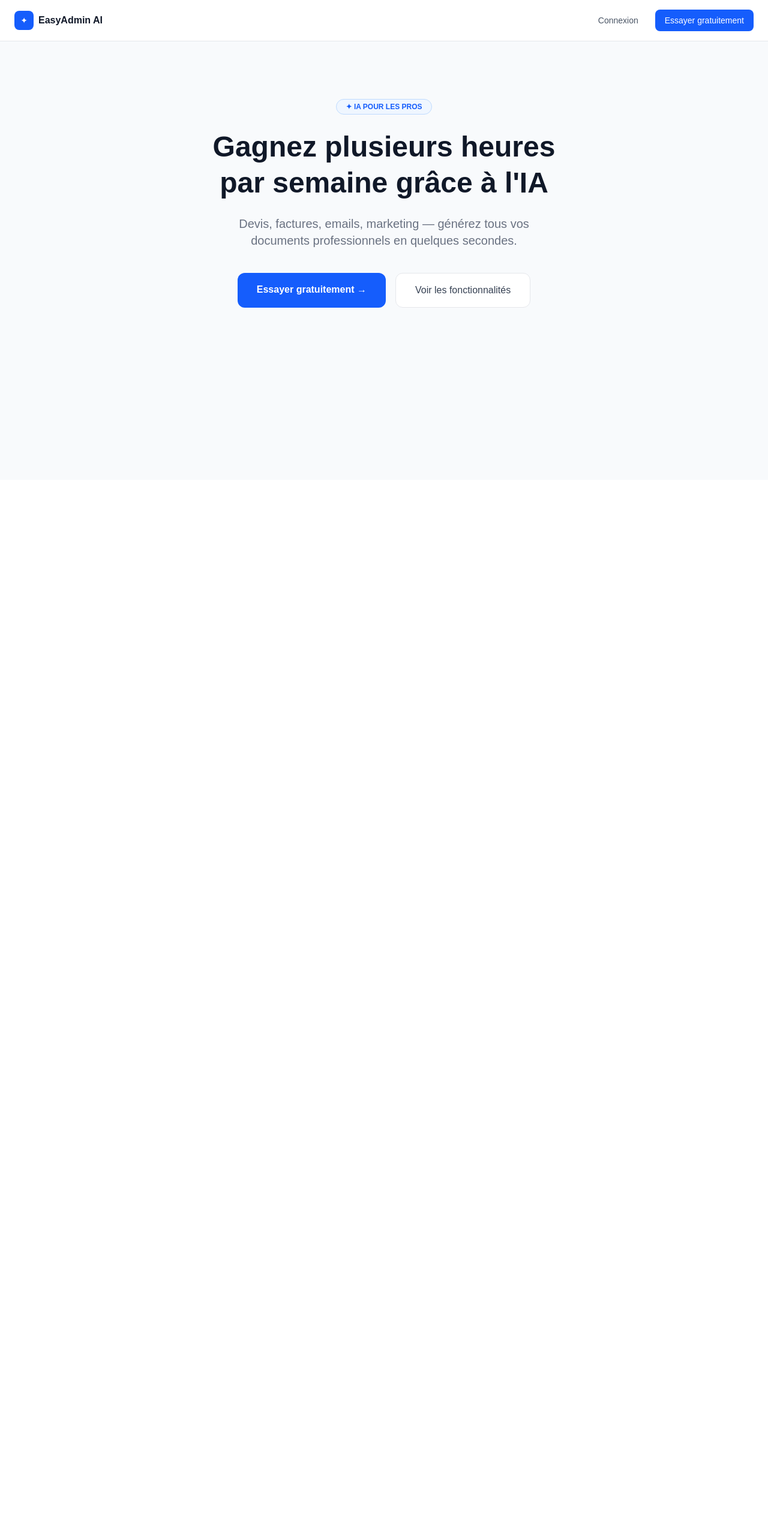
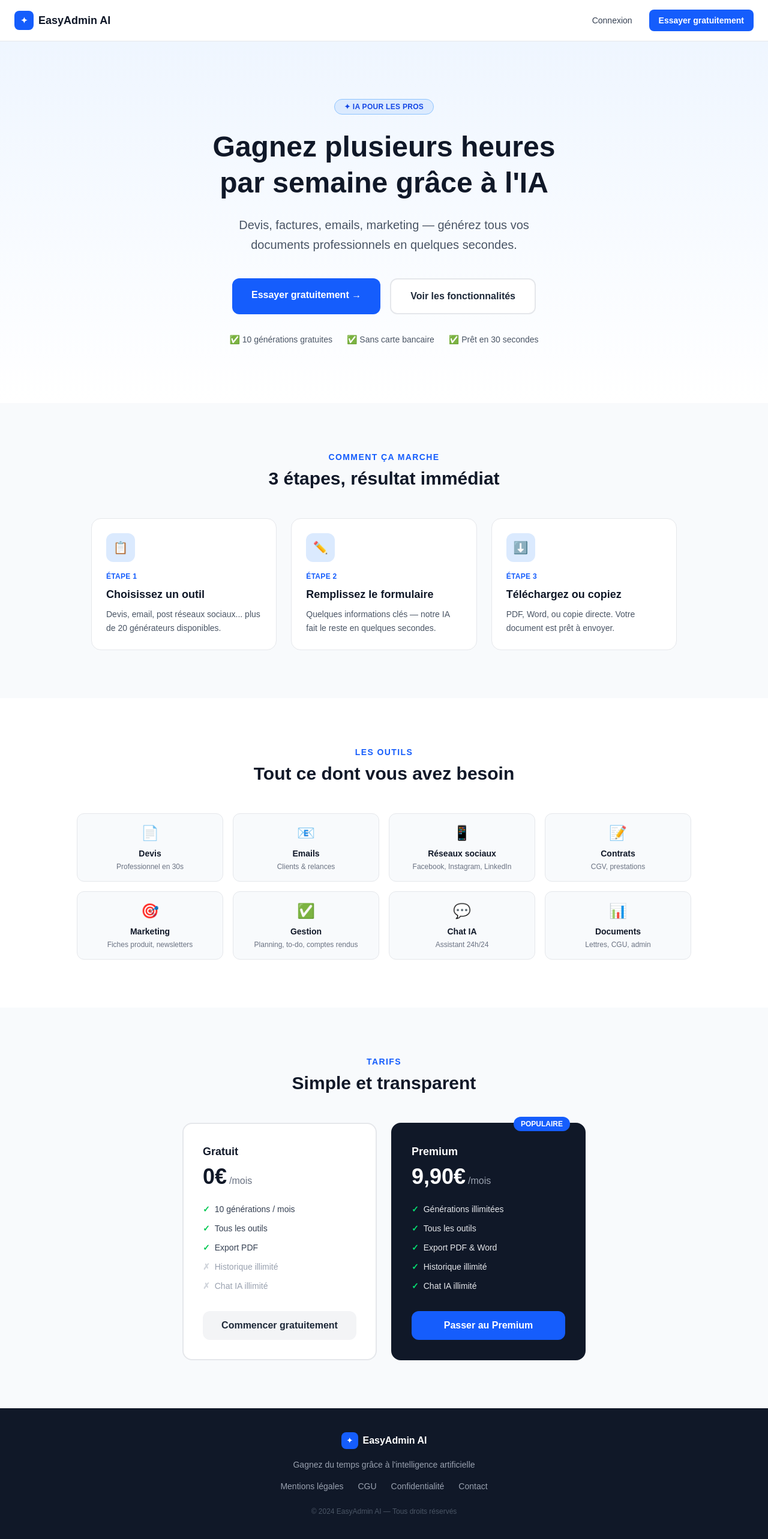
Before and after one commit to 4pnhds49yb-cmyk/easyadmin-ai, a Next.js app: page / in a window 1280 px wide. Shown: the whole page at 60% size. Before the commit the page ends 800 px from the top, so only its background shows below. Built offline with nearby package versions, Linux system fonts and the light colour scheme.

Commit message:
Nouvelle page d'accueil complète

```diff
--- a/src/app/page.tsx
+++ b/src/app/page.tsx
@@ -1,40 +1,168 @@
 export default function Home() {
   return (
     <main className="min-h-screen bg-[#F8FAFC]">
+
       {/* Nav */}
       <nav className="bg-white border-b border-gray-200 px-6 py-4 flex items-center justify-between">
         <div className="flex items-center gap-2">
           <div className="w-8 h-8 bg-blue-600 rounded-lg flex items-center justify-center">
-            <span className="text-white text-sm">✦</span>
+            <span className="text-white text-sm font-bold">✦</span>
           </div>
-          <span className="font-bold text-gray-900">EasyAdmin AI</span>
+          <span className="font-bold text-gray-900 text-lg">EasyAdmin AI</span>
         </div>
         <div className="flex gap-3">
-          <a href="#" className="text-sm text-gray-600 px-4 py-2 rounded-lg hover:bg-gray-100">Connexion</a>
-          <a href="#" className="text-sm bg-blue-600 text-white px-4 py-2 rounded-lg hover:bg-blue-700">Essayer gratuitement</a>
+          <a href="#" className="text-sm text-gray-700 font-medium px-4 py-2 rounded-lg hover:bg-gray-100">Connexion</a>
+          <a href="#" className="text-sm bg-blue-600 text-white font-semibold px-4 py-2 rounded-lg hover:bg-blue-700">Essayer gratuitement</a>
         </div>
       </nav>
 
       {/* Hero */}
-      <section className="text-center py-24 px-6">
-        <div className="inline-flex items-center gap-2 bg-blue-50 border border-blue-200 rounded-full px-4 py-1 mb-6">
-          <span className="text-blue-600 text-xs font-semibold">✦ IA POUR LES PROS</span>
+      <section className="text-center py-24 px-6 bg-gradient-to-b from-blue-50 to-white">
+        <div className="inline-flex items-center gap-2 bg-blue-100 border border-blue-300 rounded-full px-4 py-1 mb-6">
+          <span className="text-blue-700 text-xs font-bold tracking-wide">✦ IA POUR LES PROS</span>
         </div>
         <h1 className="text-5xl font-bold text-gray-900 mb-6 leading-tight">
           Gagnez plusieurs heures<br />par semaine grâce à l'IA
         </h1>
-        <p className="text-xl text-gray-500 mb-10 max-w-xl mx-auto">
+        <p className="text-xl text-gray-600 mb-10 max-w-xl mx-auto leading-relaxed">
           Devis, factures, emails, marketing — générez tous vos documents professionnels en quelques secondes.
         </p>
-        <div className="flex gap-4 justify-center">
-          <a href="#" className="bg-blue-600 text-white px-8 py-4 rounded-xl font-semibold hover:bg-blue-700">
+        <div className="flex gap-4 justify-center flex-wrap">
+          <a href="#" className="bg-blue-600 text-white font-semibold px-8 py-4 rounded-xl hover:bg-blue-700 transition-colors">
             Essayer gratuitement →
           </a>
-          <a href="#" className="bg-white text-gray-700 border border-gray-200 px-8 py-4 rounded-xl font-medium hover:bg-gray-50">
+          <a href="#" className="bg-white text-gray-800 font-semibold border-2 border-gray-200 px-8 py-4 rounded-xl hover:bg-gray-50 transition-colors">
             Voir les fonctionnalités
           </a>
         </div>
+        <div className="flex justify-center gap-6 mt-8 flex-wrap">
+          <span className="text-sm text-gray-600 flex items-center gap-1">✅ 10 générations gratuites</span>
+          <span className="text-sm text-gray-600 flex items-center gap-1">✅ Sans carte bancaire</span>
+          <span className="text-sm text-gray-600 flex items-center gap-1">✅ Prêt en 30 secondes</span>
+        </div>
       </section>
+
+      {/* Comment ça marche */}
+      <section className="py-20 px-6 max-w-5xl mx-auto">
+        <div className="text-center mb-12">
+          <p className="text-blue-600 font-bold text-sm tracking-widest mb-2">COMMENT ÇA MARCHE</p>
+          <h2 className="text-3xl font-bold text-gray-900">3 étapes, résultat immédiat</h2>
+        </div>
+        <div className="grid grid-cols-1 md:grid-cols-3 gap-6">
+          <div className="bg-white border border-gray-200 rounded-2xl p-6">
+            <div className="w-12 h-12 bg-blue-100 rounded-xl flex items-center justify-center mb-4">
+              <span className="text-blue-600 text-xl">📋</span>
+            </div>
+            <p className="text-blue-600 font-bold text-xs tracking-wide mb-2">ÉTAPE 1</p>
+            <h3 className="text-gray-900 font-bold text-lg mb-2">Choisissez un outil</h3>
+            <p className="text-gray-600 text-sm leading-relaxed">Devis, email, post réseaux sociaux... plus de 20 générateurs disponibles.</p>
+          </div>
+          <div className="bg-white border border-gray-200 rounded-2xl p-6">
+            <div className="w-12 h-12 bg-blue-100 rounded-xl flex items-center justify-center mb-4">
+              <span className="text-blue-600 text-xl">✏️</span>
+            </div>
+            <p className="text-blue-600 font-bold text-xs tracking-wide mb-2">ÉTAPE 2</p>
+            <h3 className="text-gray-900 font-bold text-lg mb-2">Remplissez le formulaire</h3>
+            <p className="text-gray-600 text-sm leading-relaxed">Quelques informations clés — notre IA fait le reste en quelques secondes.</p>
+          </div>
+          <div className="bg-white border border-gray-200 rounded-2xl p-6">
+            <div className="w-12 h-12 bg-blue-100 rounded-xl flex items-center justify-center mb-4">
+              <span className="text-blue-600 text-xl">⬇️</span>
+            </div>
+            <p className="text-blue-600 font-bold text-xs tracking-wide mb-2">ÉTAPE 3</p>
+            <h3 className="text-gray-900 font-bold text-lg mb-2">Téléchargez ou copiez</h3>
+            <p className="text-gray-600 text-sm leading-relaxed">PDF, Word, ou copie directe. Votre document est prêt à envoyer.</p>
+          </div>
+        </div>
+      </section>
+
+      {/* Outils */}
+      <section className="py-20 px-6 bg-white">
+        <div className="max-w-5xl mx-auto">
+          <div className="text-center mb-12">
+            <p className="text-blue-600 font-bold text-sm tracking-widest mb-2">LES OUTILS</p>
+            <h2 className="text-3xl font-bold text-gray-900">Tout ce dont vous avez besoin</h2>
+          </div>
+          <div className="grid grid-cols-2 md:grid-cols-4 gap-4">
+            {[
+              { emoji: "📄", title: "Devis", desc: "Professionnel en 30s" },
+              { emoji: "📧", title: "Emails", desc: "Clients & relances" },
+              { emoji: "📱", title: "Réseaux sociaux", desc: "Facebook, Instagram, LinkedIn" },
+              { emoji: "📝", title: "Contrats", desc: "CGV, prestations" },
+              { emoji: "🎯", title: "Marketing", desc: "Fiches produit, newsletters" },
+              { emoji: "✅", title: "Gestion", desc: "Planning, to-do, comptes rendus" },
+              { emoji: "💬", title: "Chat IA", desc: "Assistant 24h/24" },
+              { emoji: "📊", title: "Documents", desc: "Lettres, CGU, admin" },
+            ].map((tool, i) => (
+              <div key={i} className="bg-[#F8FAFC] border border-gray-200 rounded-xl p-4 text-center hover:border-blue-300 hover:bg-blue-50 transition-colors cursor-pointer">
+                <div className="text-2xl mb-2">{tool.emoji}</div>
+                <p className="text-gray-900 font-semibold text-sm">{tool.title}</p>
+                <p className="text-gray-500 text-xs mt-1">{tool.desc}</p>
+              </div>
+            ))}
+          </div>
+        </div>
+      </section>
+
+      {/* Tarifs */}
+      <section className="py-20 px-6 max-w-4xl mx-auto">
+        <div className="text-center mb-12">
+          <p className="text-blue-600 font-bold text-sm tracking-widest mb-2">TARIFS</p>
+          <h2 className="text-3xl font-bold text-gray-900">Simple et transparent</h2>
+        </div>
+        <div className="grid grid-cols-1 md:grid-cols-2 gap-6 max-w-2xl mx-auto">
+          <div className="bg-white border-2 border-gray-200 rounded-2xl p-8">
+            <h3 className="text-gray-900 font-bold text-lg mb-2">Gratuit</h3>
+            <div className="flex items-baseline gap-1 mb-6">
+              <span className="text-4xl font-bold text-gray-900">0€</span>
+              <span className="text-gray-500">/mois</span>
+            </div>
+            <ul className="space-y-3 mb-8">
+              <li className="flex items-center gap-2 text-sm text-gray-700"><span className="text-green-500 font-bold">✓</span> 10 générations / mois</li>
+              <li className="flex items-center gap-2 text-sm text-gray-700"><span className="text-green-500 font-bold">✓</span> Tous les outils</li>
+              <li className="flex items-center gap-2 text-sm text-gray-700"><span className="text-green-500 font-bold">✓</span> Export PDF</li>
+              <li className="flex items-center gap-2 text-sm text-gray-400"><span className="text-gray-300 font-bold">✗</span> Historique illimité</li>
+              <li className="flex items-center gap-2 text-sm text-gray-400"><span className="text-gray-300 font-bold">✗</span> Chat IA illimité</li>
+            </ul>
+            <a href="#" className="block text-center bg-gray-100 text-gray-800 font-semibold py-3 rounded-xl hover:bg-gray-200 transition-colors">Commencer gratuitement</a>
+          </div>
+          <div className="bg-gray-900 border-2 border-gray-900 rounded-2xl p-8 relative">
+            <div className="absolute -top-3 right-6 bg-blue-600 text-white text-xs font-bold px-3 py-1 rounded-full">POPULAIRE</div>
+            <h3 className="text-white font-bold text-lg mb-2">Premium</h3>
+            <div className="flex items-baseline gap-1 mb-6">
+              <span className="text-4xl font-bold text-white">9,90€</span>
+              <span className="text-gray-400">/mois</span>
+            </div>
+            <ul className="space-y-3 mb-8">
+              <li className="flex items-center gap-2 text-sm text-gray-200"><span className="text-green-400 font-bold">✓</span> Générations illimitées</li>
+              <li className="flex items-center gap-2 text-sm text-gray-200"><span className="text-green-400 font-bold">✓</span> Tous les outils</li>
+              <li className="flex items-center gap-2 text-sm text-gray-200"><span className="text-green-400 font-bold">✓</span> Export PDF & Word</li>
+              <li className="flex items-center gap-2 text-sm text-gray-200"><span className="text-green-400 font-bold">✓</span> Historique illimité</li>
+              <li className="flex items-center gap-2 text-sm text-gray-200"><span className="text-green-400 font-bold">✓</span> Chat IA illimité</li>
+            </ul>
+            <a href="#" className="block text-center bg-blue-600 text-white font-semibold py-3 rounded-xl hover:bg-blue-700 transition-colors">Passer au Premium</a>
+          </div>
+        </div>
+      </section>
+
+      {/* Footer */}
+      <footer className="bg-gray-900 text-gray-400 py-10 px-6 text-center">
+        <div className="flex items-center justify-center gap-2 mb-4">
+          <div className="w-7 h-7 bg-blue-600 rounded-lg flex items-center justify-center">
+            <span className="text-white text-xs font-bold">✦</span>
+          </div>
+          <span className="text-white font-bold">EasyAdmin AI</span>
+        </div>
+        <p className="text-sm mb-4">Gagnez du temps grâce à l'intelligence artificielle</p>
+        <div className="flex justify-center gap-6 text-sm flex-wrap">
+          <a href="#" className="hover:text-white transition-colors">Mentions légales</a>
+          <a href="#" className="hover:text-white transition-colors">CGU</a>
+          <a href="#" className="hover:text-white transition-colors">Confidentialité</a>
+          <a href="#" className="hover:text-white transition-colors">Contact</a>
+        </div>
+        <p className="text-xs mt-6 text-gray-600">© 2024 EasyAdmin AI — Tous droits réservés</p>
+      </footer>
+
     </main>
   )
 }
```
